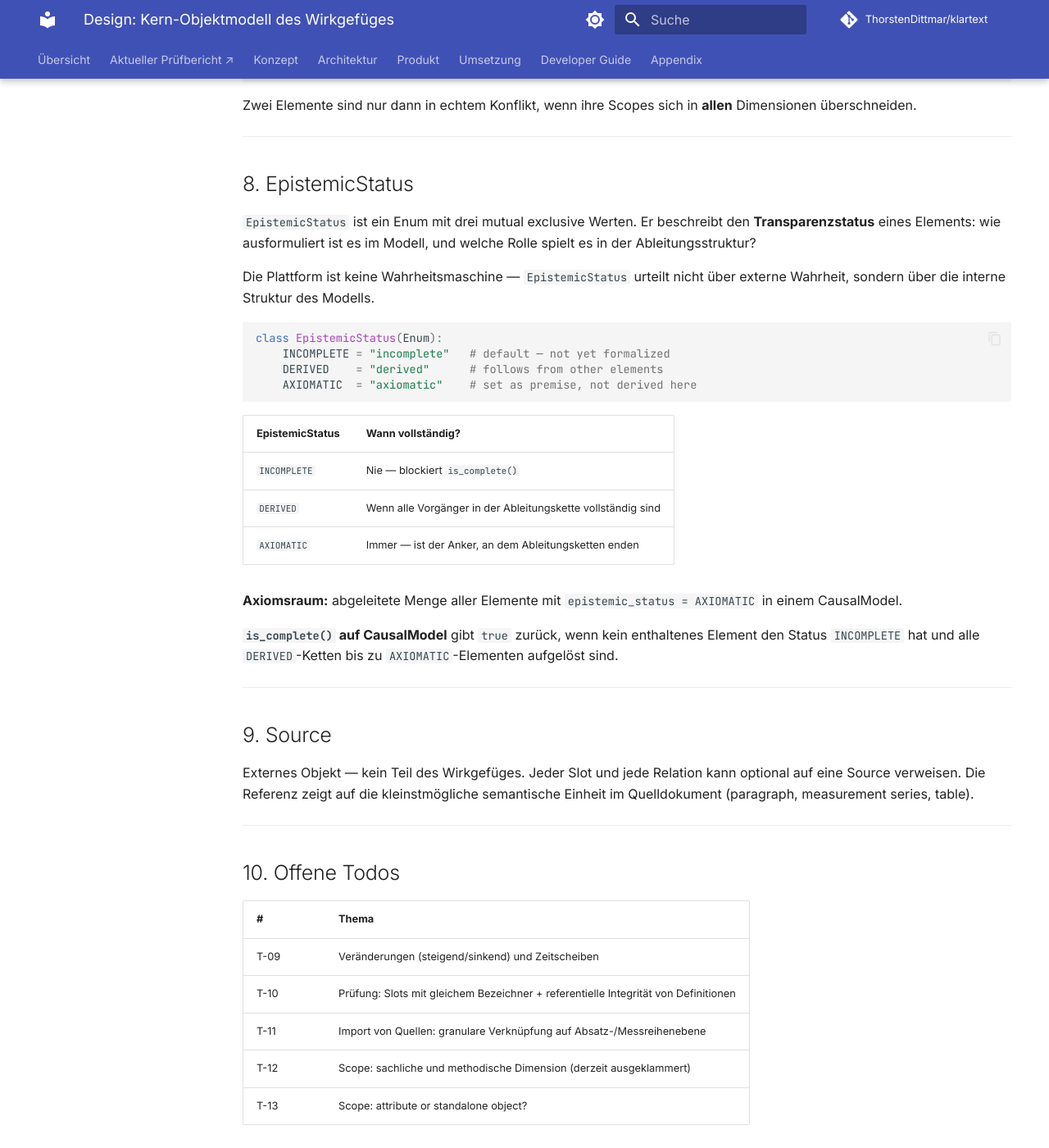
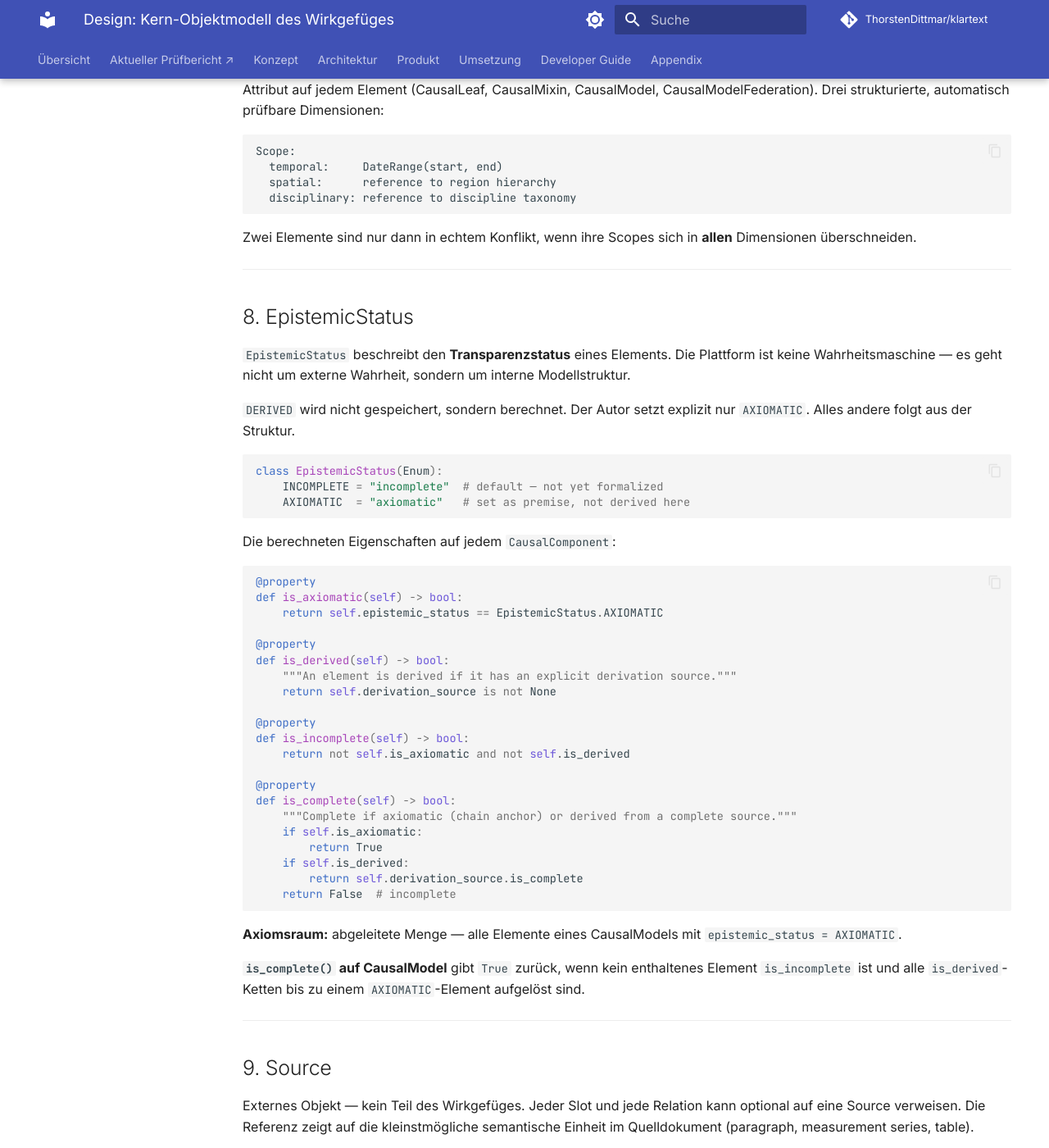
Before and after one commit to ThorstenDittmar/klartext, an MkDocs documentation site: the page built from docs/superpowers/specs/2026-06-01-causal-core-object-model-design.md, in a window 1280 px wide and 1400 px high, scrolled down 5839 px. Shown: the whole window at 82% size. Built offline with MkDocs 1.6.1 and Material for MkDocs 9.7.7, drawn with Linux system fonts in a browser that asks for light colours; comment, search, counter and statistics services are not loaded; some of the changed text lies outside the part shown.

Commit message:
docs: DERIVED aus EpistemicStatus entfernen, als berechnete Eigenschaft modellieren
DERIVED wird nicht gespeichert sondern aus derivation_source berechnet.
EpistemicStatus hat nur noch INCOMPLETE/AXIOMATIC. Namenskollision aufgelöst:
source → reference (Quelldokument), derivation_source (Ableitungsquelle).
Python-Code statt Smalltalk.

Co-Authored-By: Claude Sonnet 4.6 <noreply@anthropic.com>

````diff
--- a/docs/superpowers/specs/2026-06-01-causal-core-object-model-design.md
+++ b/docs/superpowers/specs/2026-06-01-causal-core-object-model-design.md
@@ -98,7 +98,8 @@ Inspiriert durch das Variablenkonzept im Compilerbau: ein Bezeichner, der mit ei
 **Zusätzliche Attribute** (über CausalComponent hinaus):
 - `identifier: str` — eindeutiger Bezeichner im Namespace
 - `slot_type: SlotType` — Typ (physikalische Größe, soziale Größe, etc.)
-- `source: Source | None`
+- `reference: Source | None` — optionaler Verweis auf externes Quelldokument
+- `derivation_source: Relation | None` — Relation, aus der dieses Element abgeleitet wird (`None` wenn axiomatic oder incomplete)
 
 ### Zustand
 Ein konkreter Wert eines Slots. Eigenständiges Objekt, aber **kein CausalComponent** — er existiert immer relativ zu einem Slot und ist kein eigenständiger Modellbaustein, der im Composite-Baum platziert wird.
@@ -110,7 +111,8 @@ Da ein Zustand jedoch selbst epistemisch bewertet und als axiomatisch markiert w
 - `slot: Slot` — Referenz auf den zugehörigen Slot
 - `epistemic_status: EpistemicStatus`
 
-- `source: Source | None`
+- `reference: Source | None` — optionaler Verweis auf externes Quelldokument
+- `derivation_source: Relation | None` — Relation, aus der dieses Element abgeleitet wird (`None` wenn axiomatic oder incomplete)
 
 ### Entity
 Subtyp von `Slot`. Repräsentiert einen Akteur (Organisation, Gruppe, Institution). Kernmerkmal: Agency — die Fähigkeit zu handeln, zu entscheiden, zu beeinflussen.
@@ -123,7 +125,8 @@ Eine gerichtete Beziehung zwischen zwei (Slot + Zustand)-Paaren.
 **Zusätzliche Attribute** (über CausalComponent hinaus):
 - `source_condition: (Slot, Zustand)` — Quellbedingung
 - `target_effect: (Slot, Zustand)` — Zieleffekt
-- `source: Source | None`
+- `reference: Source | None` — optionaler Verweis auf externes Quelldokument
+- `derivation_source: Relation | None` — Relation, aus der dieses Element abgeleitet wird (`None` wenn axiomatic oder incomplete)
 
 ### CausalRelation
 Spezialisiert `Relation`. Beschreibt einen gerichteten Wirkzusammenhang.
@@ -214,26 +217,45 @@ Zwei Elemente sind nur dann in echtem Konflikt, wenn ihre Scopes sich in **allen
 
 ## 8. EpistemicStatus
 
-`EpistemicStatus` ist ein Enum mit drei mutual exclusive Werten. Er beschreibt den **Transparenzstatus** eines Elements: wie ausformuliert ist es im Modell, und welche Rolle spielt es in der Ableitungsstruktur?
+`EpistemicStatus` beschreibt den **Transparenzstatus** eines Elements. Die Plattform ist keine Wahrheitsmaschine — es geht nicht um externe Wahrheit, sondern um interne Modellstruktur.
 
-Die Plattform ist keine Wahrheitsmaschine — `EpistemicStatus` urteilt nicht über externe Wahrheit, sondern über die interne Struktur des Modells.
+`DERIVED` wird nicht gespeichert, sondern berechnet. Der Autor setzt explizit nur `AXIOMATIC`. Alles andere folgt aus der Struktur.
 
 ```python
 class EpistemicStatus(Enum):
-    INCOMPLETE = "incomplete"   # default — not yet formalized
-    DERIVED    = "derived"      # follows from other elements
-    AXIOMATIC  = "axiomatic"    # set as premise, not derived here
+    INCOMPLETE = "incomplete"  # default — not yet formalized
+    AXIOMATIC  = "axiomatic"   # set as premise, not derived here
 ```
 
-| EpistemicStatus | Wann vollständig? |
-|---|---|
-| `INCOMPLETE` | Nie — blockiert `is_complete()` |
-| `DERIVED` | Wenn alle Vorgänger in der Ableitungskette vollständig sind |
-| `AXIOMATIC` | Immer — ist der Anker, an dem Ableitungsketten enden |
+Die berechneten Eigenschaften auf jedem `CausalComponent`:
 
-**Axiomsraum:** abgeleitete Menge aller Elemente mit `epistemic_status = AXIOMATIC` in einem CausalModel.
+```python
+@property
+def is_axiomatic(self) -> bool:
+    return self.epistemic_status == EpistemicStatus.AXIOMATIC
 
-**`is_complete()` auf CausalModel** gibt `true` zurück, wenn kein enthaltenes Element den Status `INCOMPLETE` hat und alle `DERIVED`-Ketten bis zu `AXIOMATIC`-Elementen aufgelöst sind.
+@property
+def is_derived(self) -> bool:
+    """An element is derived if it has an explicit derivation source."""
+    return self.derivation_source is not None
+
+@property
+def is_incomplete(self) -> bool:
+    return not self.is_axiomatic and not self.is_derived
+
+@property
+def is_complete(self) -> bool:
+    """Complete if axiomatic (chain anchor) or derived from a complete source."""
+    if self.is_axiomatic:
+        return True
+    if self.is_derived:
+        return self.derivation_source.is_complete
+    return False  # incomplete
+```
+
+**Axiomsraum:** abgeleitete Menge — alle Elemente eines CausalModels mit `epistemic_status = AXIOMATIC`.
+
+**`is_complete()` auf CausalModel** gibt `True` zurück, wenn kein enthaltenes Element `is_incomplete` ist und alle `is_derived`-Ketten bis zu einem `AXIOMATIC`-Element aufgelöst sind.
 
 ---
 
````
